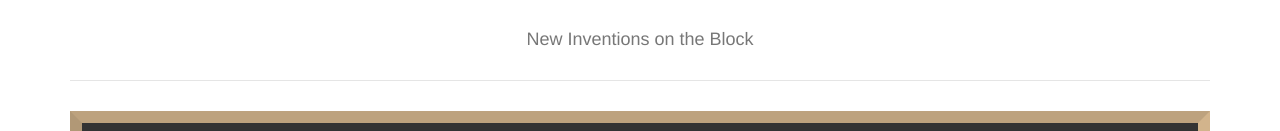
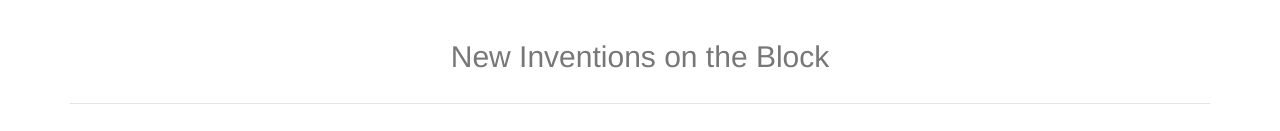
Before and after one commit to tcyrus-hackathon/firsthack-2015, a plain HTML site: page index.html in a window 1280 px wide. Shown: the top 131 px of the page. Drawn offline with nearby package versions, Linux system fonts and the light colour scheme.

Commit message:
Change Title Size

```diff
--- a/index.html
+++ b/index.html
@@ -103,7 +103,7 @@ a, a:hover {
   <body>
     <div class="container">
       <div class="header clearfix">
-        <h4 class="text-muted text-center">New Inventions on the Block</h4>
+        <h2 class="text-muted text-center">New Inventions on the Block</h2>
       </div>
       <div class="blackboard">
         <div class="row">
```
